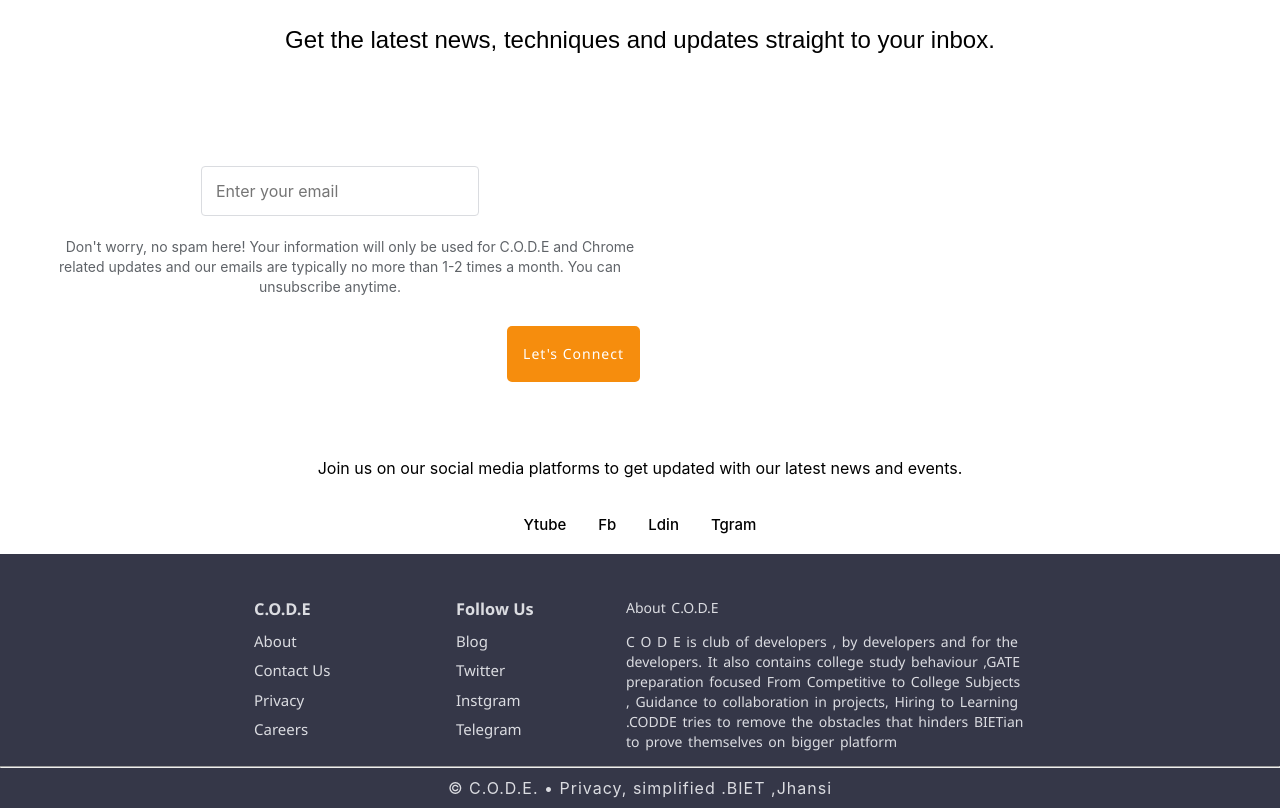
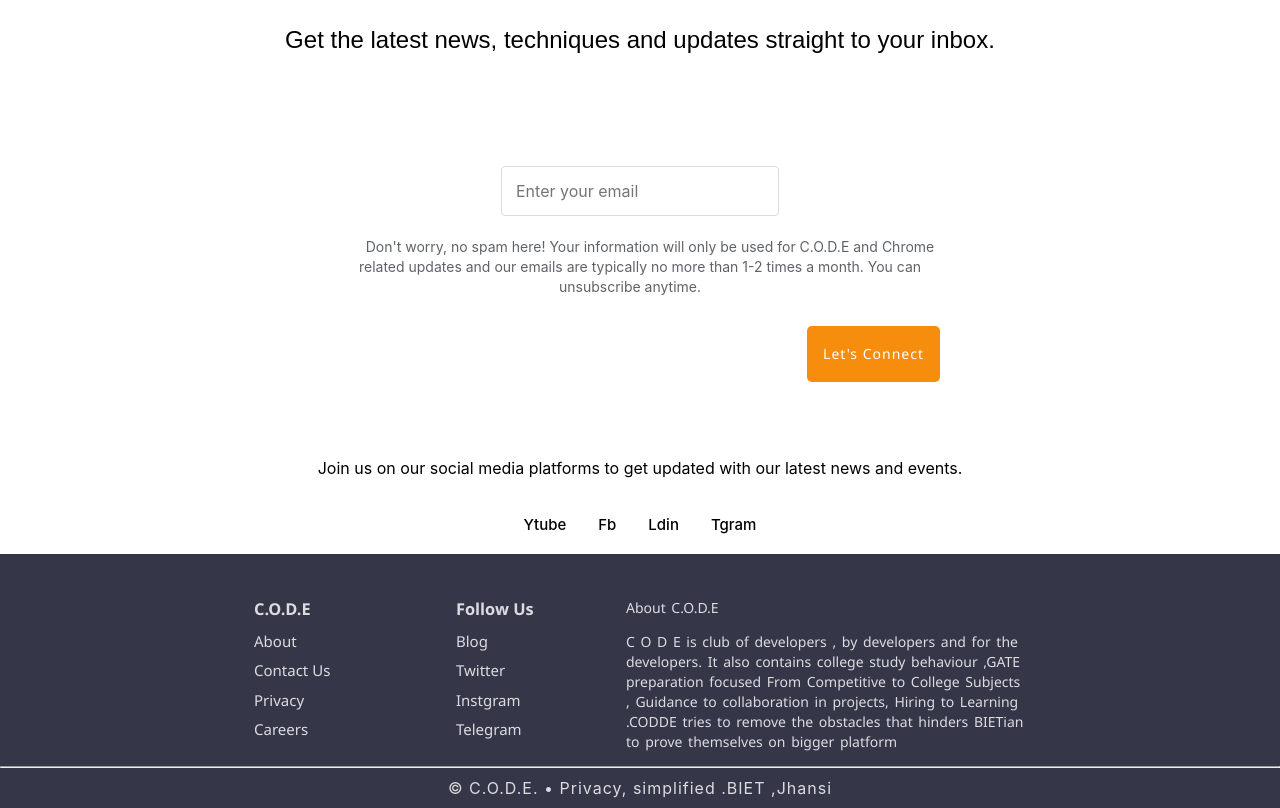
Before and after one commit to Piyush6702/AboutUs-CODE, a React (Create React App) app: page / in a window 1280 px wide. Shown: the part 3220-4028 px from the top of the page. Built offline with nearby package versions, Linux system fonts and the light colour scheme.

Commit message:
newsletterr

```diff
--- a/src/components/newsletter.js
+++ b/src/components/newsletter.js
@@ -19,7 +19,7 @@ function Newsletter()
          </div>
 
        <div className="newLetterInputDiv">
-      <form>
+      <form className="newslettterForm">
 
           <div className="emailOuterDiv">
           <input type="email"  required   placeholder="Enter your email"></input>
--- a/src/styles/about.css
+++ b/src/styles/about.css
@@ -1,8 +1,4 @@
-.about
-{
 
-
-}
 .mission
 {
     margin:0 auto;
--- a/src/styles/newsletter.css
+++ b/src/styles/newsletter.css
@@ -16,17 +16,31 @@
     flex-wrap: wrap;
     text-align:center;
 }
+.emailOuterDiv > input
+{
+    max-width:500px;
+}
+{}
 p{
     padding:20px;
 }
 .newLetterInputDiv
 {
-    padding:20px;  overflow: hidden;
+      padding:20px;
+      overflow: hidden;
+}
+
+.newslettterForm
+{
+    margin: 0 auto;
+    padding: 0;
+    padding:20px;
+    text-align: center;
 }
 form{
     margin: 0;
     padding: 0;
-    max-width:600px;
+     max-width:600px;
     padding:20px;
     text-align: center;
 }
```
